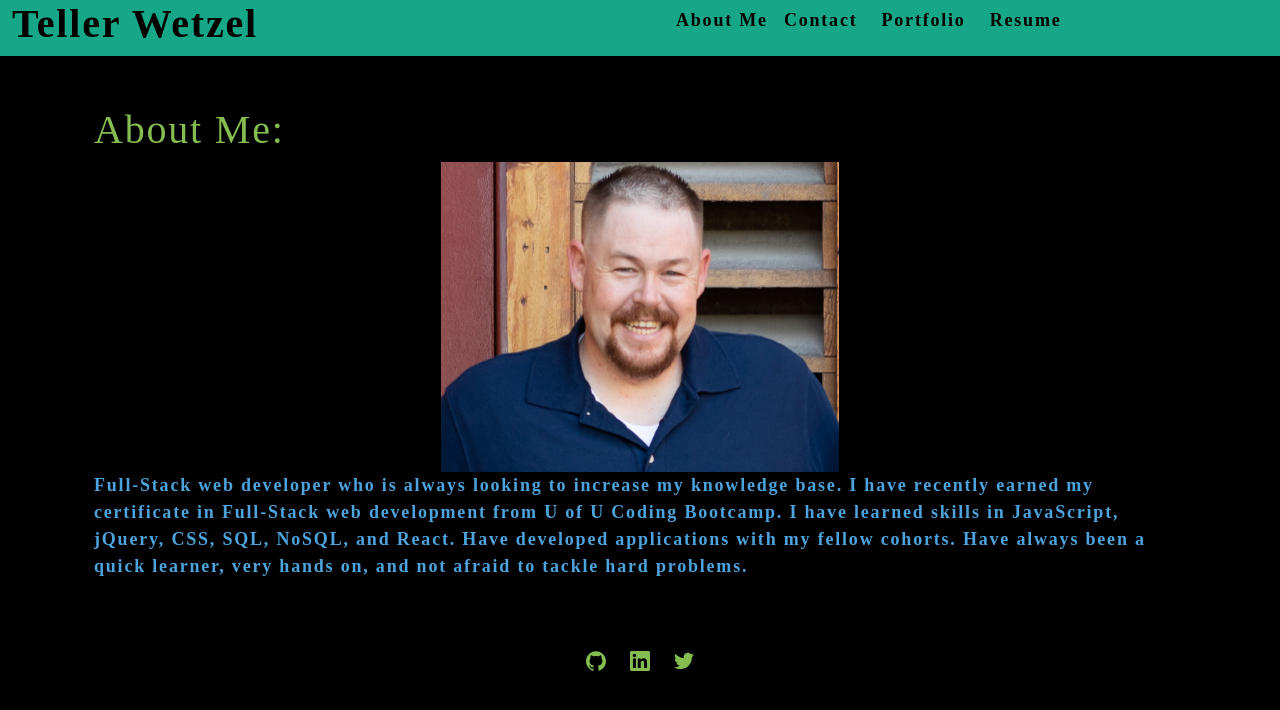
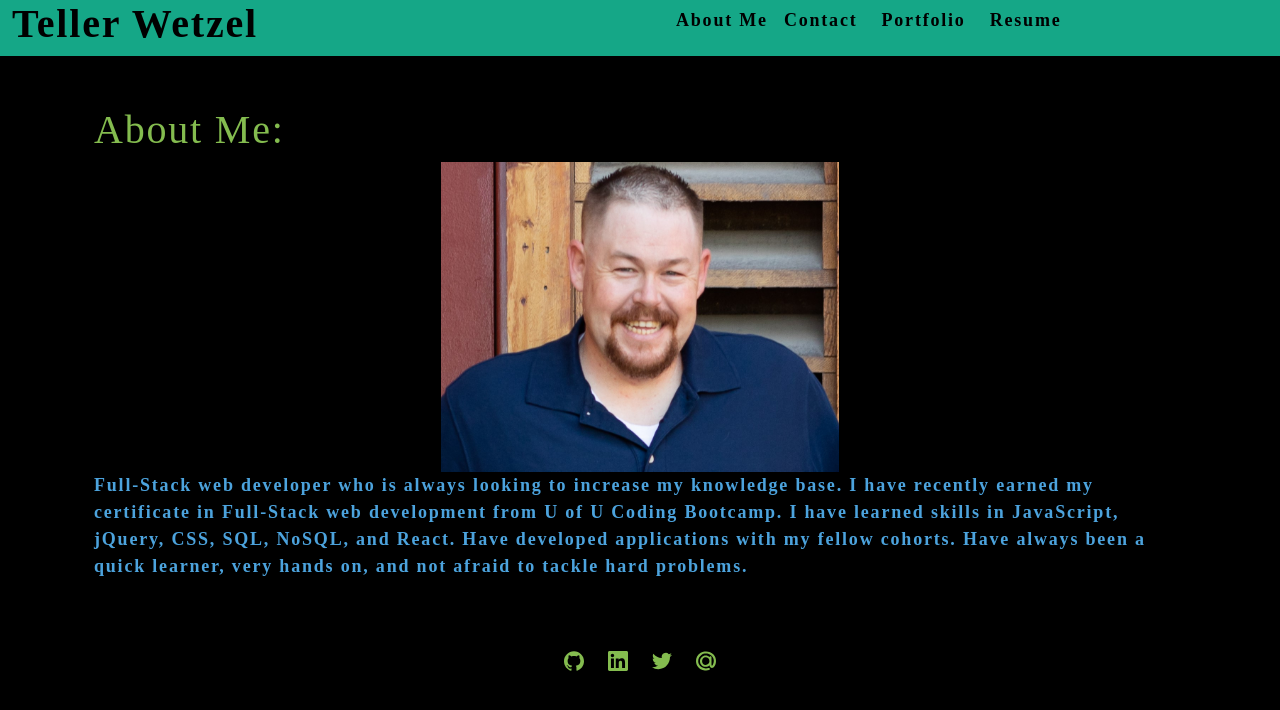
Before and after one commit to Teller35/teller-wetzel, a React (Create React App) app: page / in a window 1280 px wide. Shown: the top 710 px of the page. Built offline with nearby package versions, Linux system fonts and the light colour scheme.

Commit message:
added email icon and link to page

```diff
--- a/src/components/Footer/Footer.jsx
+++ b/src/components/Footer/Footer.jsx
@@ -2,6 +2,7 @@ import React from "react";
 import { SiGithub } from "react-icons/si";
 import { SiLinkedin } from "react-icons/si";
 import { SiTwitter } from "react-icons/si";
+import { SiMailDotRu } from "react-icons/si";
 
 function Footer() {
   return (
@@ -10,6 +11,7 @@ function Footer() {
         <a className="Links Items col-auto" href="https://github.com/Teller35" target="_blank"><SiGithub size={20}/></a>
         <a className="Links Items col-auto" href="https://www.linkedin.com/in/tellerwetzel/" target="_blank"><SiLinkedin size={20}/></a>
         <a className="Links Items col-auto" href="https://twitter.com/TellerWetzel" target="_blank"><SiTwitter size={20}/></a>
+        <a className="Links Items col-auto" href="mailto:tellerwetzel@yahoo.com"><SiMailDotRu size={20}/></a>
       </div>
     </footer>
   );
```
